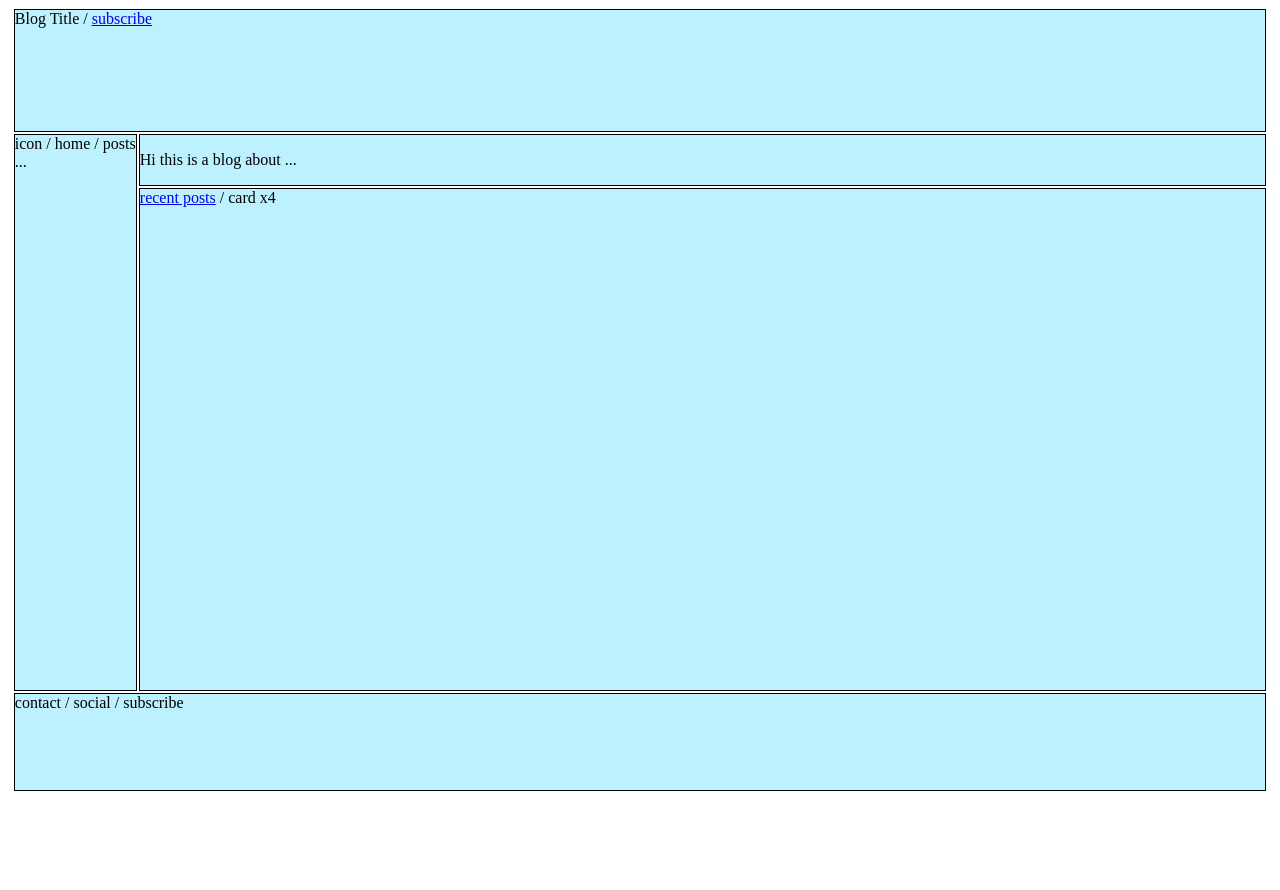
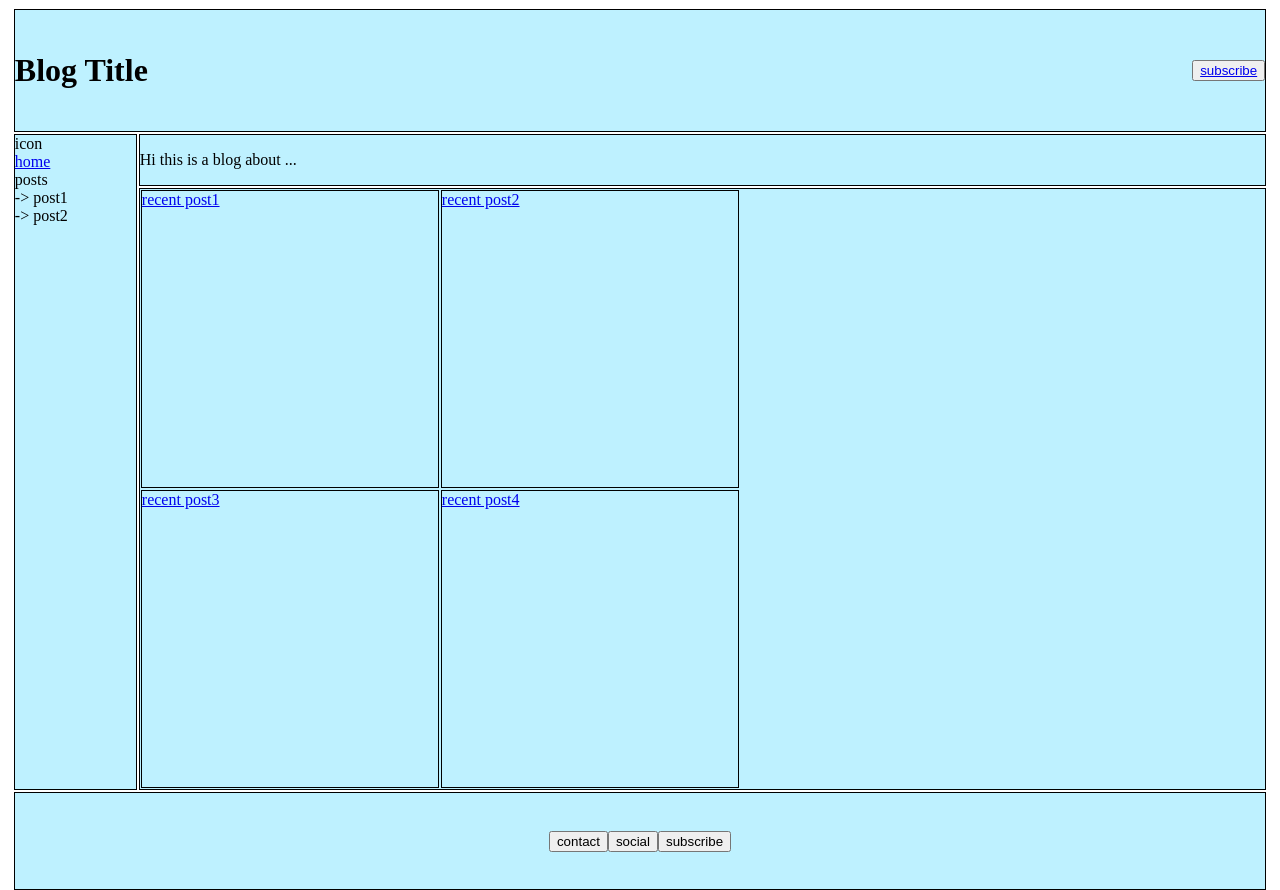
Before and after one commit to sphawley/blog, a plain HTML site: page index.html in a window 1280 px wide. Before the commit the page ends 800 px from the top, so only its background shows below. Drawn offline with Linux system fonts and the light colour scheme.

Commit message:
feat: add flexboxes to relevant container grid elements on home, post, and subscribe pages

```diff
--- a/css/home.css
+++ b/css/home.css
@@ -4,7 +4,7 @@
     height: 98vh;
     margin: auto;
     grid-template-columns: 125px 1fr;
-    grid-template-rows: 125px min-content auto 100px;
+    grid-template-rows: 125px min-content min-content 100px;
     grid-template-areas:
     "hd hd"
     "sd int"
@@ -20,10 +20,18 @@
 
 .header {
     grid-area: hd;
+    display: flex;
+    flex-direction: row;
+    justify-content: space-between;
+    align-items: center;
 }
 
 .sidebar {
     grid-area: sd;
+    display: flex;
+    flex-direction: column;
+    justify-content: flex-start;
+    align-items: start;
 }
 
 .intro {
@@ -32,8 +40,18 @@
 
 .recentPosts {
     grid-area: rp;
+    display: grid;
+    margin: auto;
+    grid-template-columns: 300px 300px;
+    grid-template-rows: 300px 300px;
+    /* justify-items: center;
+    align-items: center; */
 }
 
 .footer {
     grid-area: ft;
+    display: flex;
+    flex-direction: row;
+    justify-content: center;
+    align-items: center;
 }
--- a/css/post.css
+++ b/css/post.css
@@ -22,8 +22,16 @@
 
 .nav {
     grid-area: nav;
+    display: flex;
+    flex-direction: row;
+    justify-content: center;
+    align-items: center;
 }
 
 .aboutAuthor {
     grid-area: abt;
+    display: flex;
+    flex-direction: row;
+    justify-content: center;
+    align-items: center;
 }
--- a/css/subscribe.css
+++ b/css/subscribe.css
@@ -19,6 +19,10 @@
 
 .form {
     grid-area: form;
+    display: flex;
+    flex-direction: row;
+    justify-content: center;
+    align-items: center;
 }
 
 .homeButton {
--- a/index.html
+++ b/index.html
@@ -9,13 +9,31 @@
 	</head>
 	<body>
 		<div class="homeContainer">
-			<div class="header box">Blog Title / <a href="pages/subscribe.html">subscribe</a></div>
-			<div class="sidebar box">icon / home / posts ...</div>
+			<div class="header box">
+				<h1>Blog Title</h1>
+				<button><a href="pages/subscribe.html">subscribe</a></button>
+			</div>
+			<div class="sidebar box">
+				<div>icon</div>
+				<a href="index.html">home</a>
+				<span>posts</span>
+				<span>-> post1</span>
+				<span>-> post2</span>
+			</div>
 			<div class="intro box">
 				<p>Hi this is a blog about ...</p>
 			</div>
-			<div class="recentPosts box"><a href="pages/post.html">recent posts</a> / card x4</div>
-			<div class="footer box">contact / social / subscribe</div>
+			<div class="recentPosts box">
+				<div class="box"><a href="pages/post.html">recent post1</a></div>
+				<div class="box"><a href="pages/post.html">recent post2</a></div>
+				<div class="box"><a href="pages/post.html">recent post3</a></div>
+				<div class="box"><a href="pages/post.html">recent post4</a></div>
+			</div>
+			<div class="footer box">
+				<button>contact</button>
+				<button>social</button>
+				<button>subscribe</button>
+			</div>
 		</div>
 	</body>
 </html>
```
Also changed, not shown: pages/post.html (+12 -2 lines).
